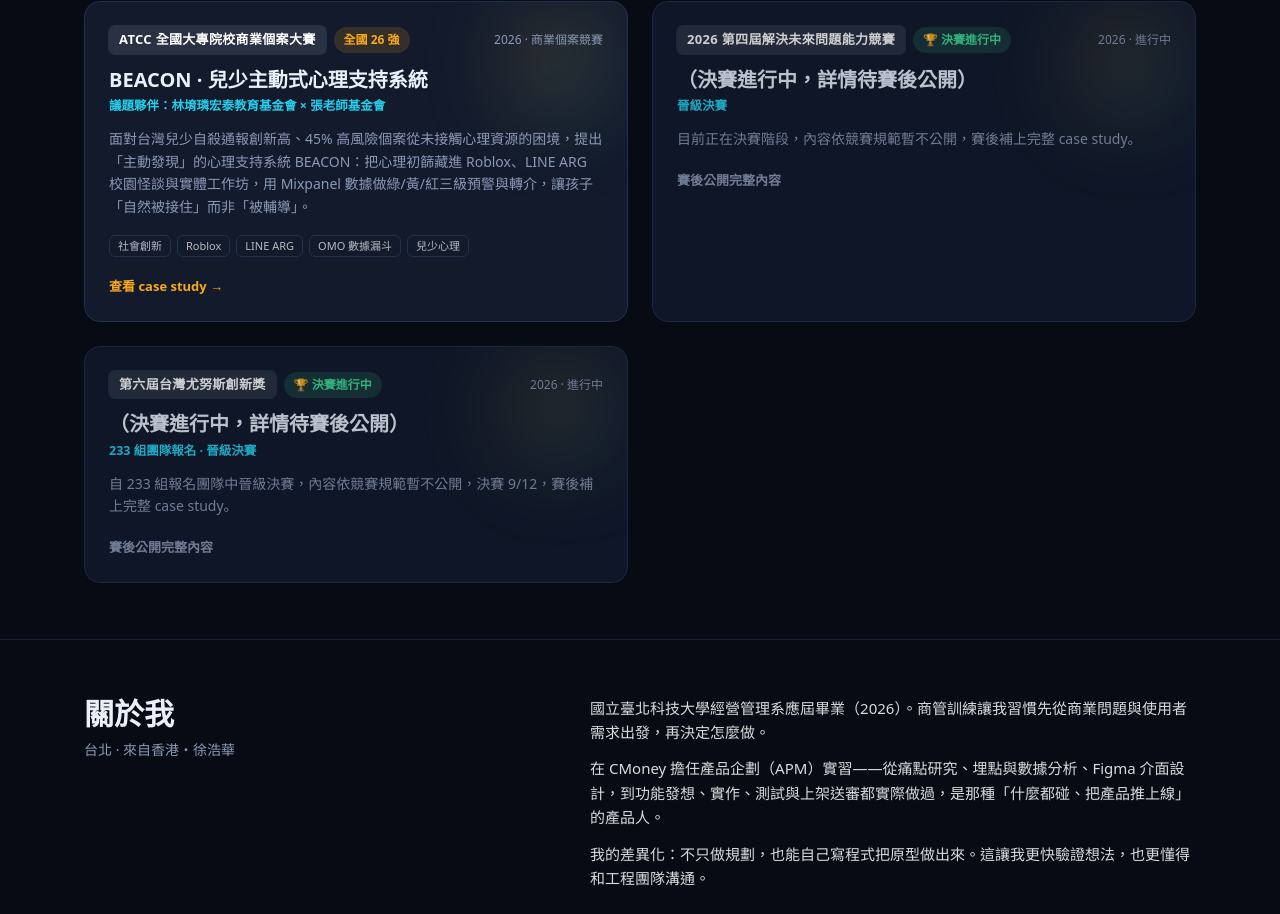
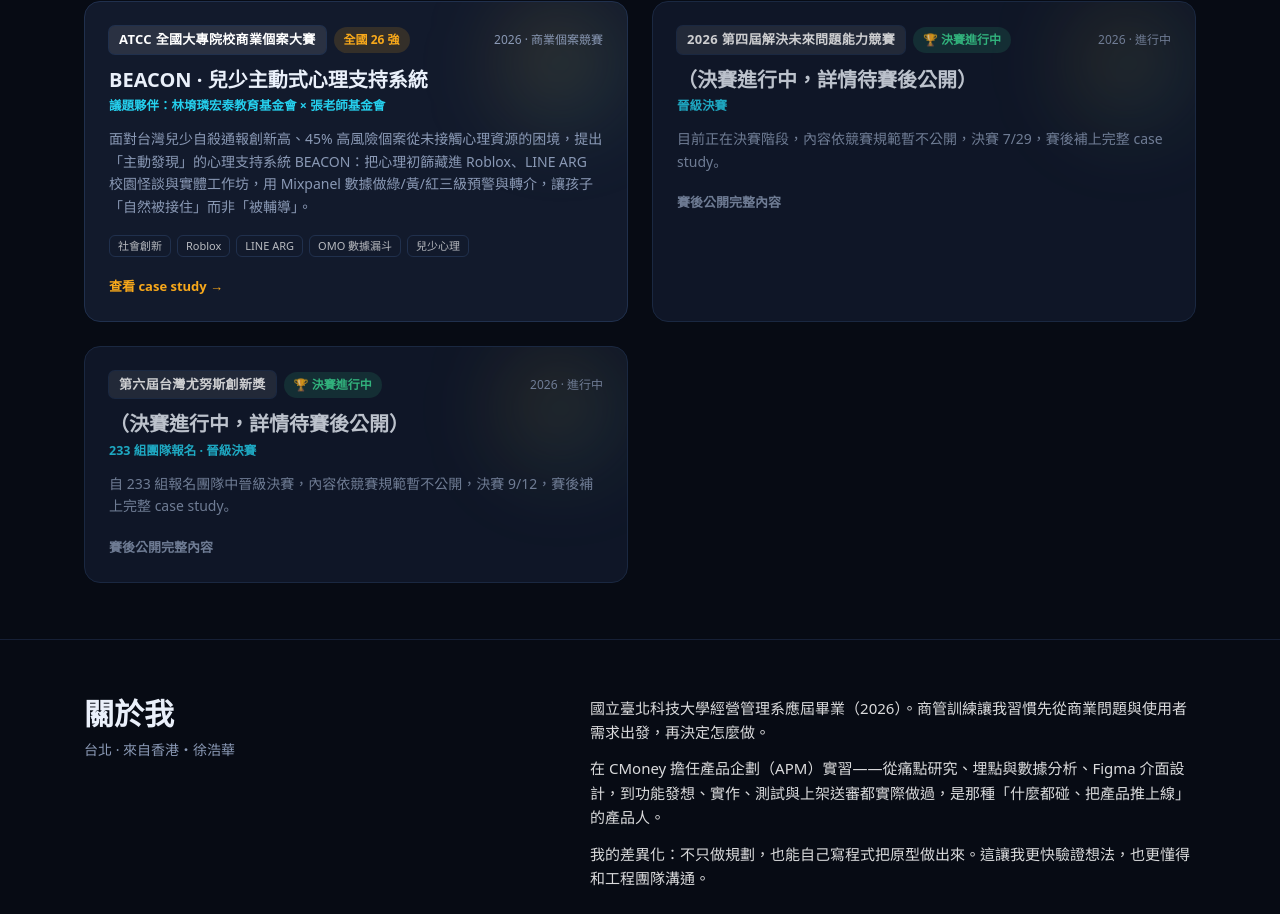
Before and after one commit to a96020183/ken-chui, a React (Vite) app: page / in a window 1280 px wide. Shown: the part 1694-2608 px from the top of the page. Built offline with nearby package versions, Linux system fonts and the light colour scheme.

Commit message:
docs: 未來問題競賽補上決賽日期 7/29
Co-Authored-By: Claude Opus 4.8 <noreply@anthropic.com>

```diff
--- a/src/data/profile.js
+++ b/src/data/profile.js
@@ -175,7 +175,7 @@ export const projects = [
     event: '晉級決賽',
     award: '🏆 決賽進行中',
     period: '2026 · 進行中',
-    summary: '目前正在決賽階段，內容依競賽規範暫不公開，賽後補上完整 case study。',
+    summary: '目前正在決賽階段，內容依競賽規範暫不公開，決賽 7/29，賽後補上完整 case study。',
     tags: [],
   },
   {
```
